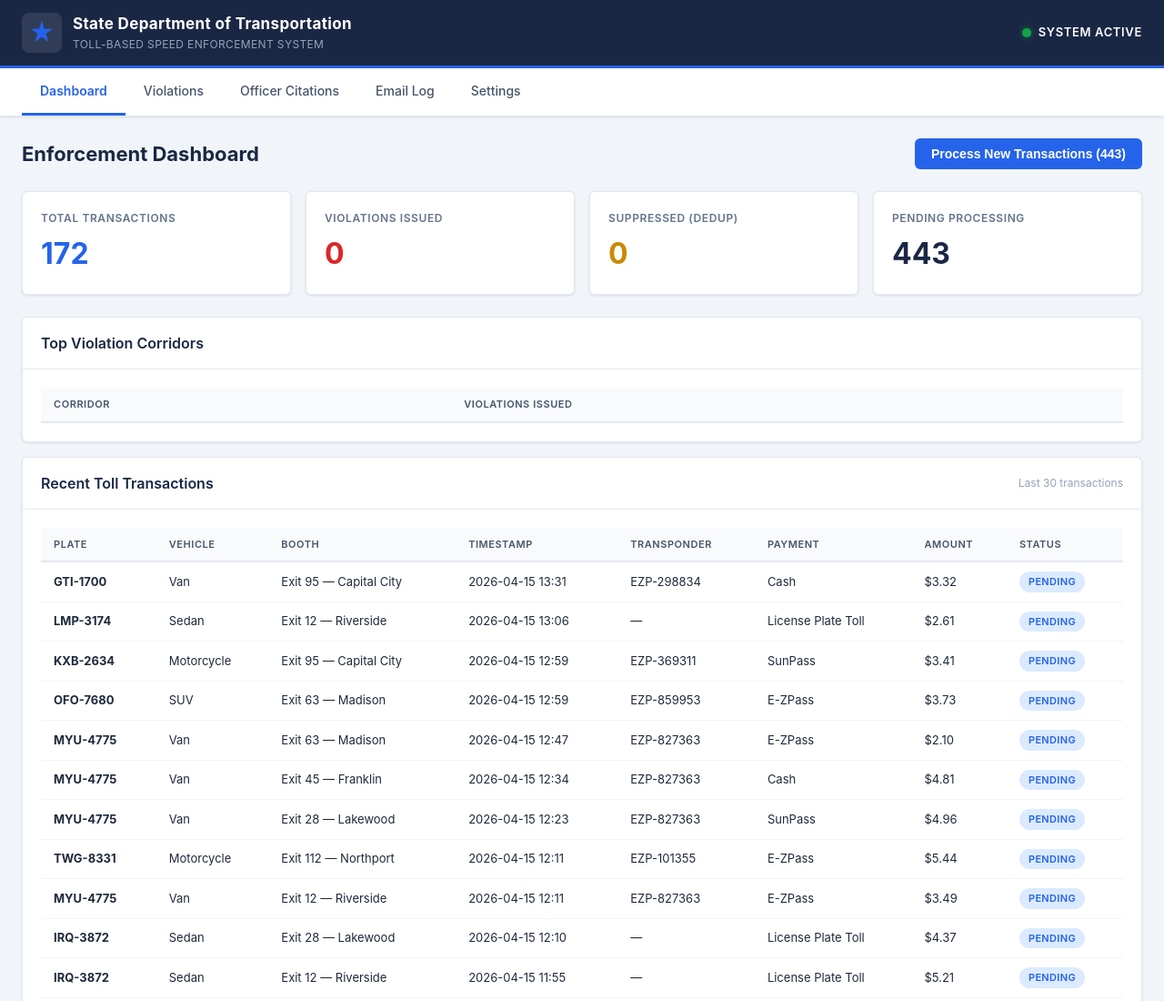
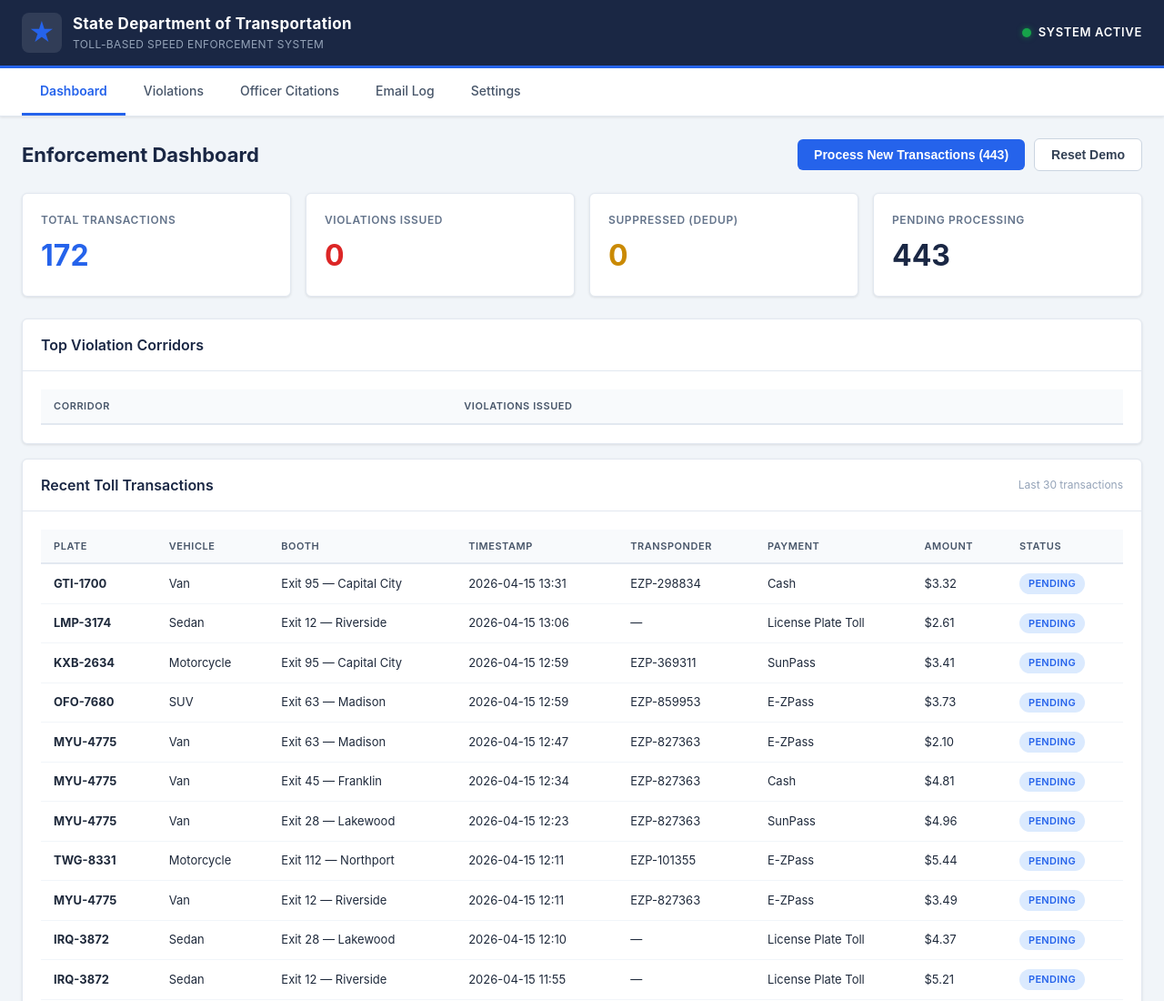
Before and after one commit to crb3030/projectvelocity, a plain HTML site: page docs/index.html in a window 1280 px wide. Shown: the top 1100 px of the page at 91% size. Drawn offline with Linux system fonts and the light colour scheme.

Commit message:
Update index.html

```diff
--- a/docs/index.html
+++ b/docs/index.html
@@ -36,9 +36,14 @@
     <main class="content">
         <div class="page-header">
             <h1 class="page-title">Enforcement Dashboard</h1>
-            <button class="btn btn-primary" id="process-btn" onclick="simulateProcess()">
-                Process New Transactions (0)
-            </button>
+            <div style="display:flex; gap:10px; align-items:center;">
+                <button class="btn btn-primary" id="process-btn" onclick="simulateProcess()">
+                    Process New Transactions (0)
+                </button>
+                <button class="btn btn-secondary" onclick="resetDemo()" title="Generate fresh random transactions for demo">
+                    Reset Demo
+                </button>
+            </div>
         </div>
 
         <div class="card-grid">
```
